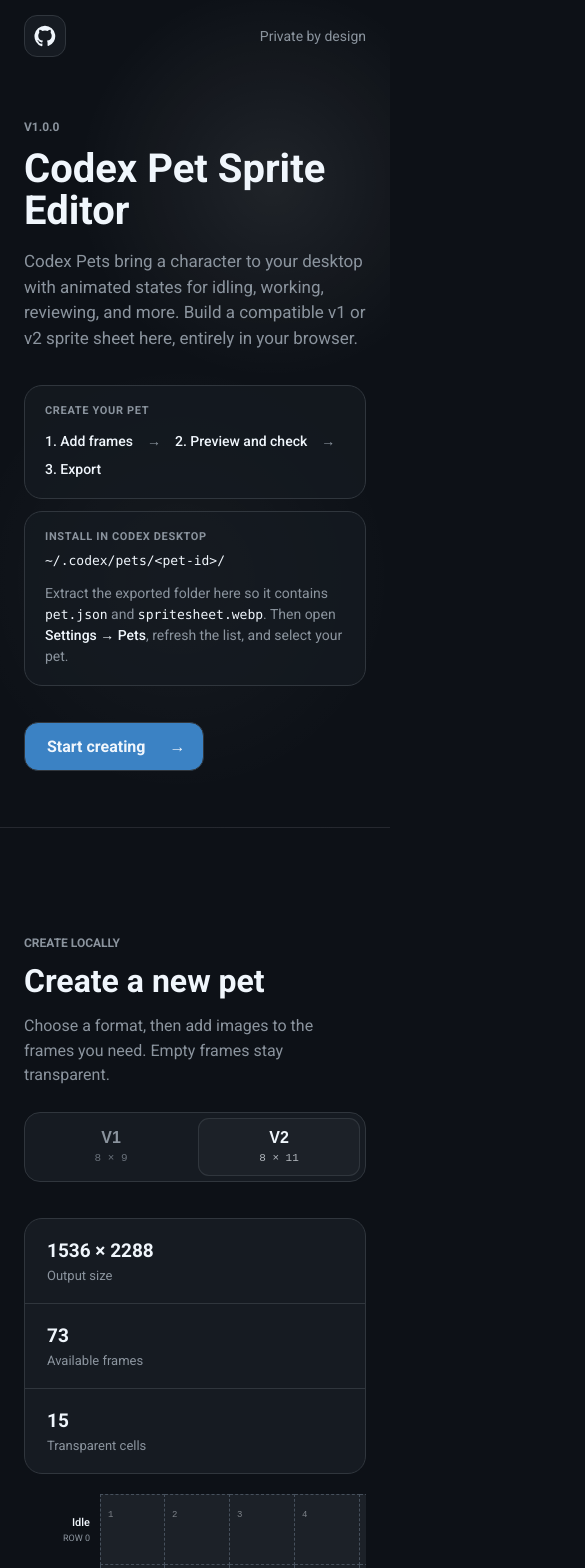
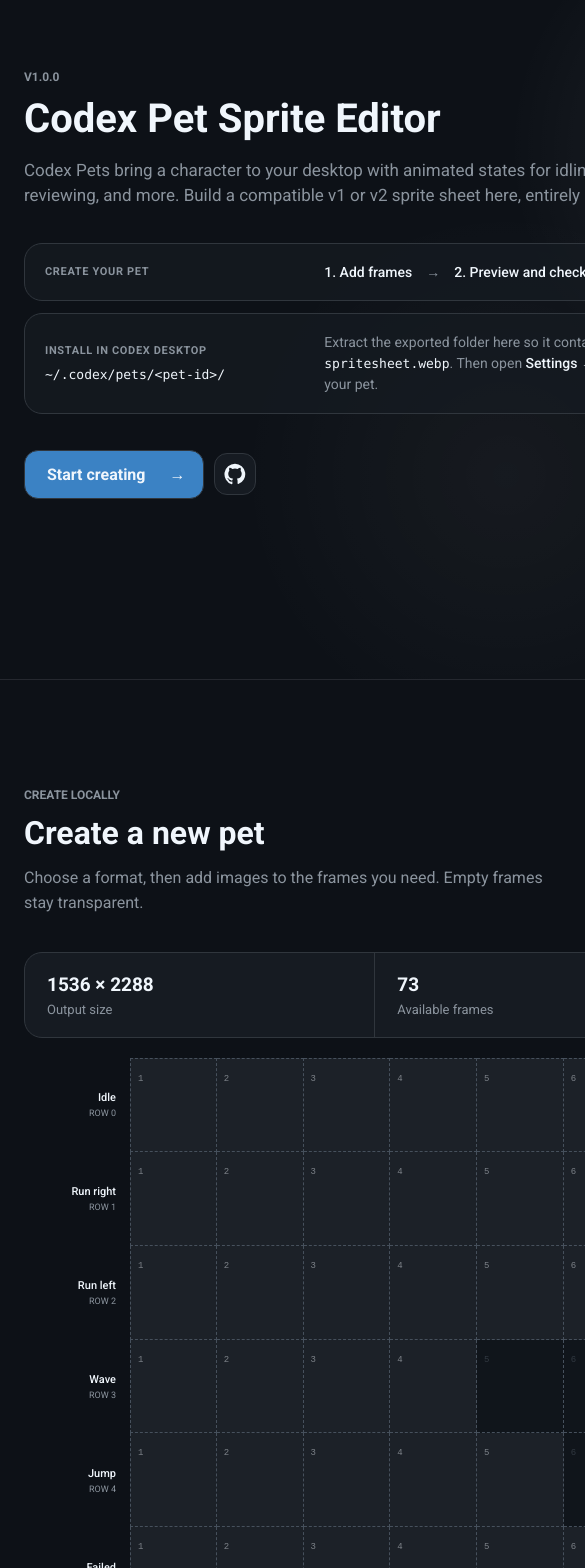
Before and after one commit to todayisark/codex-pet-editor, a Next.js app: page / in a window 390 px wide. Shown: the top 1568 px of the page, 585 px wide, since content can reach past the window. Built offline with nearby package versions, Linux system fonts and the light colour scheme; a web font is replaced by a local one.

Commit message:
feat: 样式调整

```diff
--- a/src/app/globals.css
+++ b/src/app/globals.css
@@ -1,4 +1,5 @@
 :root {
+  --page-min-width: 1100px;
   --bg: #0d1117;
   --surface: #161b22;
   --surface-raised: #1c2128;
@@ -14,6 +15,7 @@
 }
 
 body {
+  min-width: var(--page-min-width);
   margin: 0;
   color: var(--text);
   background: var(--bg);
@@ -45,14 +47,6 @@ a {
     var(--bg);
 }
 
-.nav {
-  display: flex;
-  align-items: center;
-  justify-content: space-between;
-  min-height: 72px;
-  color: var(--muted);
-  font-size: 14px;
-}
 .github-link {
   display: grid;
   width: 42px;
@@ -79,7 +73,8 @@ a {
 }
 .hero-content {
   max-width: 1080px;
-  margin: 58px auto 0;
+  margin: 0 auto;
+  padding-top: 58px;
 }
 .eyebrow,
 .step {
@@ -107,6 +102,7 @@ h1 {
   grid-template-columns: minmax(220px, 0.8fr) minmax(0, 1.5fr);
   gap: 24px;
   align-items: center;
+  max-width: 800px;
   margin-top: 34px;
   padding: 18px 20px;
   border: 1px solid var(--line);
@@ -140,6 +136,7 @@ h1 {
   grid-template-columns: minmax(220px, 0.8fr) minmax(0, 1.5fr);
   gap: 24px;
   align-items: center;
+  max-width: 800px;
   margin-top: 12px;
   padding: 18px 20px;
   border: 1px solid var(--line);
@@ -174,13 +171,18 @@ h1 {
   display: inline-flex;
   gap: 24px;
   align-items: center;
-  margin-top: 36px;
   padding: 14px 18px 14px 22px;
   border: 1px solid var(--line);
   border-radius: 14px;
   background: var(--accent);
   font-weight: 650;
   text-decoration: none;
+}
+.hero-actions {
+  display: flex;
+  gap: 10px;
+  align-items: center;
+  margin-top: 36px;
 }
 
 .workspace {
@@ -272,7 +274,7 @@ h2 {
 }
 .sheet {
   min-width: 0;
-  overflow-x: auto;
+  overflow: visible;
 }
 .sprite-row {
   display: grid;
@@ -355,55 +357,3 @@ h2 {
   border-top: 1px solid var(--line);
   font-size: 11px;
 }
-
-@media (max-width: 760px) {
-  .hero {
-    min-height: auto;
-    padding-bottom: 56px;
-  }
-  .hero-content {
-    margin-top: 48px;
-  }
-  .how-it-works {
-    grid-template-columns: 1fr;
-    gap: 14px;
-  }
-  .install-note {
-    grid-template-columns: 1fr;
-    gap: 14px;
-  }
-  .toolbar {
-    align-items: stretch;
-    flex-direction: column;
-  }
-  .mode-switch button {
-    flex: 1;
-  }
-  .stats {
-    flex-direction: column;
-  }
-  .stats span {
-    border-right: 0;
-    border-bottom: 1px solid var(--line);
-  }
-  .stats span:last-child {
-    border-bottom: 0;
-  }
-  .editor-grid {
-    grid-template-columns: 1fr;
-  }
-  .sheet {
-    overflow-x: auto;
-  }
-  .sprite-row {
-    grid-template-columns: 76px minmax(520px, 1fr);
-  }
-  .row-label {
-    padding-right: 10px;
-  }
-  .row-label strong {
-    max-width: 70px;
-    overflow: hidden;
-    text-overflow: ellipsis;
-  }
-}
--- a/src/app/page.tsx
+++ b/src/app/page.tsx
@@ -4,24 +4,6 @@ export default function Home() {
   return (
     <main>
       <header className="hero">
-        <nav className="nav">
-          <a
-            className="github-link"
-            href="https://github.com/todayisark"
-            target="_blank"
-            rel="noreferrer"
-            aria-label="Visit todayisark on GitHub"
-            title="GitHub · todayisark"
-          >
-            <svg aria-hidden="true" viewBox="0 0 24 24" width="22" height="22">
-              <path
-                fill="currentColor"
-                d="M12 .7a11.5 11.5 0 0 0-3.64 22.41c.58.1.79-.25.79-.56v-2.24c-3.22.7-3.9-1.37-3.9-1.37-.52-1.34-1.28-1.7-1.28-1.7-1.05-.72.08-.7.08-.7 1.16.08 1.77 1.19 1.77 1.19 1.03 1.77 2.7 1.26 3.36.96.1-.75.4-1.26.73-1.55-2.57-.3-5.27-1.29-5.27-5.69 0-1.26.45-2.28 1.19-3.09-.12-.29-.52-1.46.11-3.05 0 0 .97-.31 3.16 1.18a10.95 10.95 0 0 1 5.76 0c2.19-1.49 3.15-1.18 3.15-1.18.63 1.59.23 2.76.11 3.05.74.81 1.19 1.83 1.19 3.09 0 4.41-2.71 5.39-5.29 5.68.42.36.78 1.06.78 2.14v3.18c0 .31.21.67.8.56A11.5 11.5 0 0 0 12 .7Z"
-              />
-            </svg>
-          </a>
-          <span>Private by design</span>
-        </nav>
         <div className="hero-content">
           <p className="eyebrow">v1.0.0</p>
           <h1>Codex Pet Sprite Editor</h1>
@@ -48,13 +30,30 @@ export default function Home() {
             <p>
               Extract the exported folder here so it contains{" "}
               <code>pet.json</code> and <code>spritesheet.webp</code>. Then open{" "}
-              <strong>Settings → Pets</strong>, refresh the list, and select your
-              pet.
+              <strong>Settings → Pets</strong>, refresh the list, and select
+              your pet.
             </p>
           </div>
-          <a className="hero-action" href="#editor">
-            Start creating <span>→</span>
-          </a>
+          <div className="hero-actions">
+            <a className="hero-action" href="#editor">
+              Start creating <span>→</span>
+            </a>
+            <a
+              className="github-link"
+              href="https://github.com/todayisark"
+              target="_blank"
+              rel="noreferrer"
+              aria-label="Visit todayisark on GitHub"
+              title="GitHub · todayisark"
+            >
+              <svg aria-hidden="true" viewBox="0 0 24 24" width="22" height="22">
+                <path
+                  fill="currentColor"
+                  d="M12 .7a11.5 11.5 0 0 0-3.64 22.41c.58.1.79-.25.79-.56v-2.24c-3.22.7-3.9-1.37-3.9-1.37-.52-1.34-1.28-1.7-1.28-1.7-1.05-.72.08-.7.08-.7 1.16.08 1.77 1.19 1.77 1.19 1.03 1.77 2.7 1.26 3.36.96.1-.75.4-1.26.73-1.55-2.57-.3-5.27-1.29-5.27-5.69 0-1.26.45-2.28 1.19-3.09-.12-.29-.52-1.46.11-3.05 0 0 .97-.31 3.16 1.18a10.95 10.95 0 0 1 5.76 0c2.19-1.49 3.15-1.18 3.15-1.18.63 1.59.23 2.76.11 3.05.74.81 1.19 1.83 1.19 3.09 0 4.41-2.71 5.39-5.29 5.68.42.36.78 1.06.78 2.14v3.18c0 .31.21.67.8.56A11.5 11.5 0 0 0 12 .7Z"
+                />
+              </svg>
+            </a>
+          </div>
         </div>
       </header>
       <div id="editor">
```
